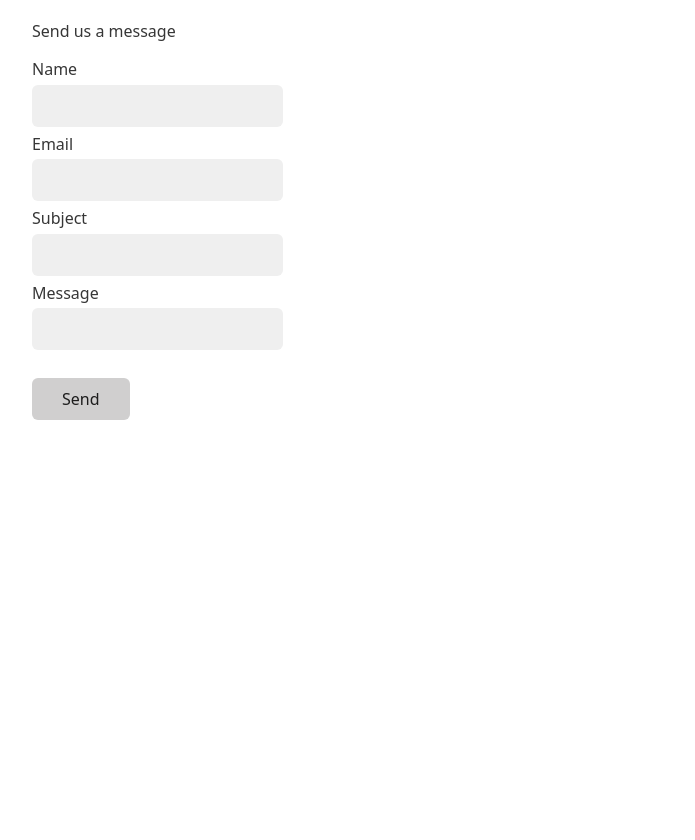
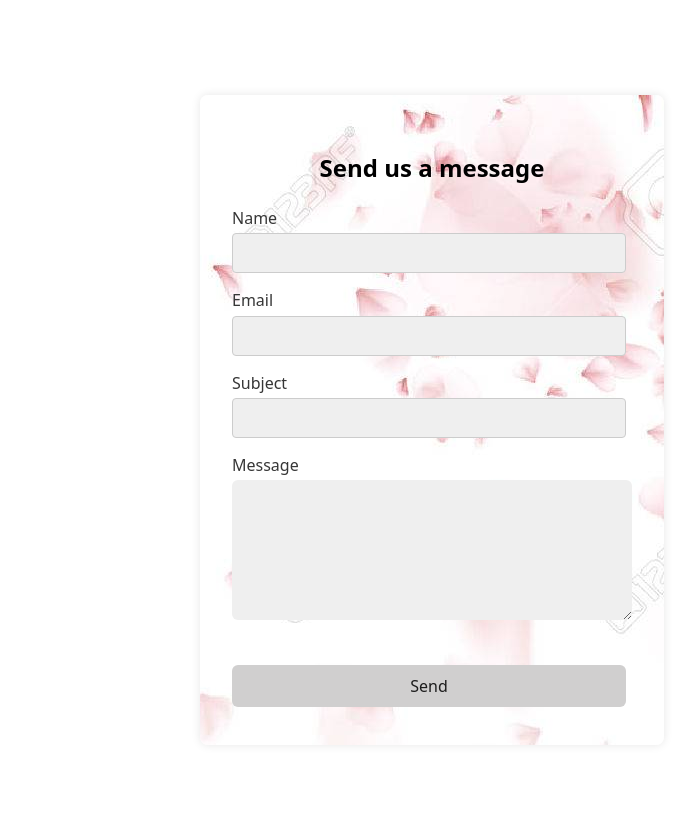
Before and after one commit to LeviUrrutia/Login-system-with-db, a PHP site: page /contact.php in a window 1280 px wide. Shown: the whole page, without its empty margins (208-903 px from the left). Before the commit the page ends 420 px from the top, so only its background shows below. Run offline with PHP 8.4, Linux system fonts and the light colour scheme.

Commit message:
contact edit

```diff
--- a/contact-style.css
+++ b/contact-style.css
@@ -0,0 +1,58 @@
+@import url("https://fonts.googleapis.com/css2?family=Poppins:wght@400;500;600;700;800&display=swap");
+
+body {
+    margin: 0;
+    padding: 0;
+    height: 100vh;
+    display: flex;
+    justify-content: center;
+    align-items: center;
+    font-family: Poppins, Segoe UI, sans-serif;
+    background-color: #f5f5f5;
+  }
+
+  h2 {
+    text-align: center;
+    margin-bottom: 1rem;
+    color: #333;
+  }
+
+  .container {
+    background-image: url(assets/contact_bg.jpg);
+    padding: 2rem;
+    border-radius: 8px;
+    box-shadow: 0 0 10px rgba(0, 0, 0, 0.1);
+    width: 100%;
+    max-width: 400px;
+  }
+
+  form {
+    display: flex;
+    flex-direction: column;
+  }
+
+  label {
+    margin-top: 10px;
+    margin-bottom: 5px;
+  }
+
+  input[type="text"],
+  input[type="email"] {
+    padding: 0.5rem;
+    border: 1px solid #ccc;
+    border-radius: 4px;
+  }
+
+  button {
+    margin-top: 1rem;
+    padding: 0.7rem;
+    background-color: #007bff;
+    color: white;
+    border: none;
+    border-radius: 4px;
+    cursor: pointer;
+  }
+
+  button:hover {
+    background-color: #0056b3;
+  }
--- a/contact.php
+++ b/contact.php
@@ -8,8 +8,10 @@
     <link rel="stylesheet" href="https://cdn.jsdelivr.net/npm/water.css@2/out/water.css">
 </head>
 <body>
+
     <div class="container">
-        <p>Send us a message</p>
+
+    <h2>Send us a message</h2>
 
         <form method="POST" action="send-email.php">
 
@@ -23,7 +25,7 @@
             <input type="text" name="subject" id="subject" required>
 
             <label for="message">Message</label>
-            <input type="text" name="message" id="message" required>
+            <textarea name="message" id="message" row="5" required></textarea>
 
 </br>
 
--- a/subs-style.css
+++ b/subs-style.css
@@ -59,11 +59,12 @@
     text-align: left;
     margin: 20px 0;
     color: #f4f3f8;
-    list-style: none;
+    list-style-type: none;
 }
 
 .price-col ul li {
     margin: 15px 0;
+    list-style-type: none;
 }
 
 .price-col ul li::before {
```
Also changed, not shown: assets/contact_bg.jpg (added).
